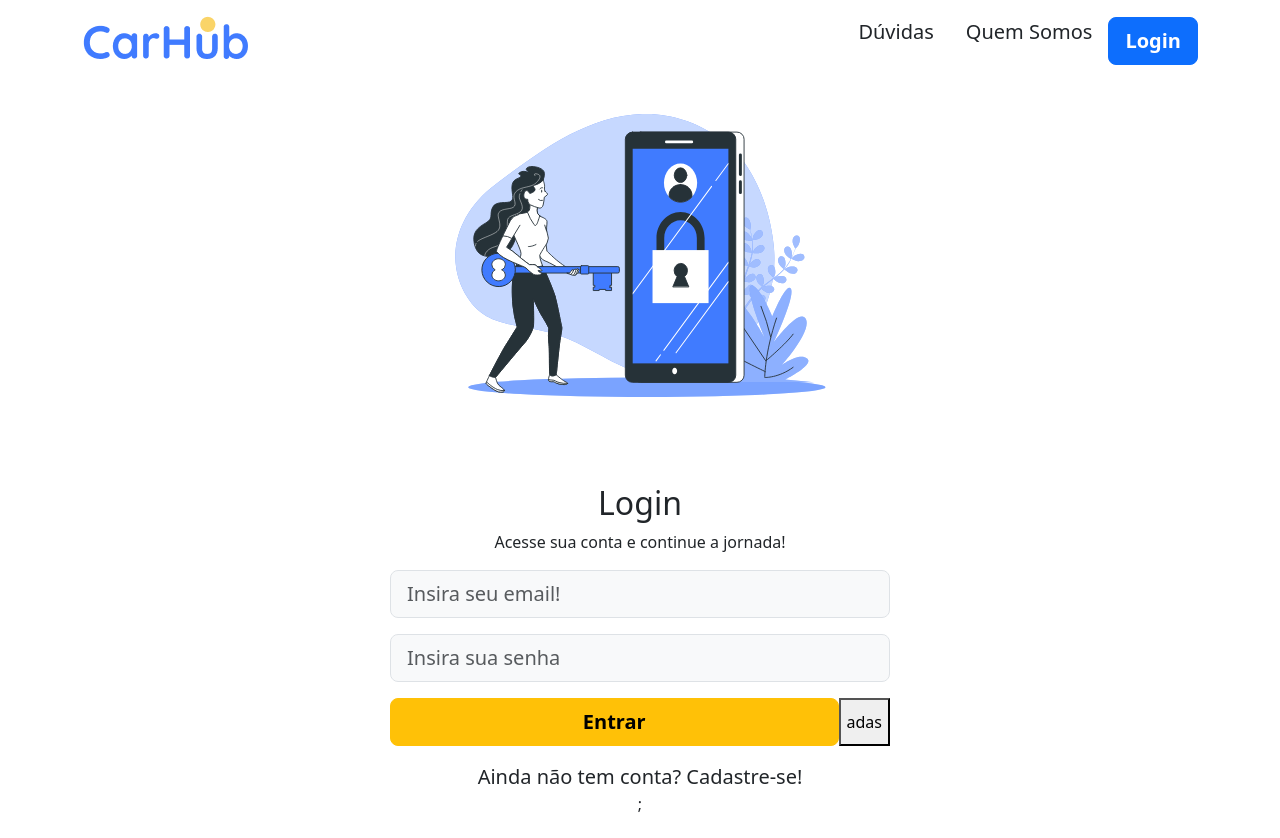
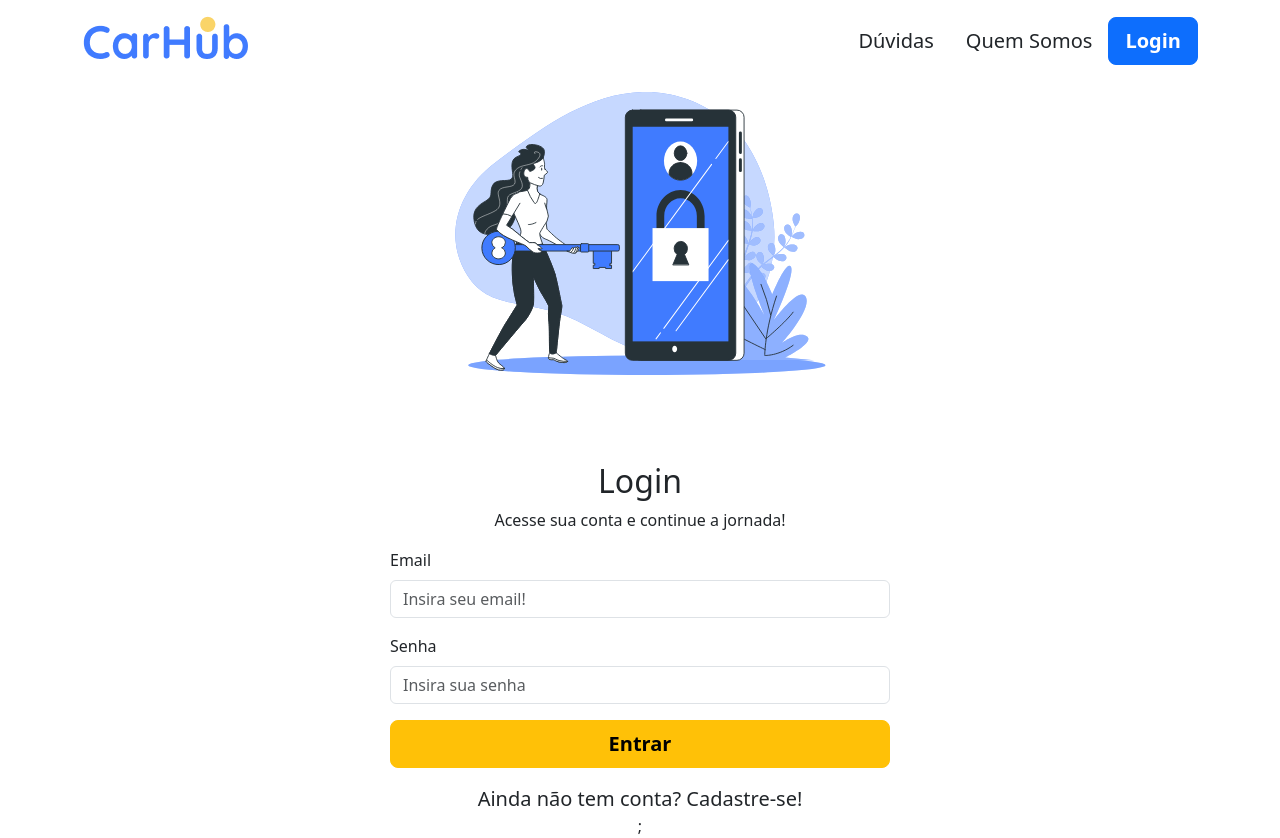
Before and after one commit to clemeson/carhub, a React (Vite) app in the folder frontend/: page /auth/login in a window 1280 px wide. Before the commit the page ends 816 px from the top, so only its background shows below. Built offline with nearby package versions, Linux system fonts and the light colour scheme.

Commit message:
feat: page findCar

```diff
--- a/frontend/src/components/Footer/index.jsx
+++ b/frontend/src/components/Footer/index.jsx
@@ -0,0 +1,49 @@
+import React from 'react';
+
+// import { Container } from './styles';
+
+function Footer() {
+  return (
+    <footer className="d-flex flex-wrap justify-content-between align-items-center py-3  border-top ">
+      <div className="col-md-4 d-flex align-items-center">
+        <a
+          href="/"
+          className="mb-3 me-2 mb-md-0 text-body-secondary text-decoration-none lh-1"
+        >
+          <svg className="bi" width="30" height="24">
+            <img src={''}></img>
+          </svg>
+        </a>
+        <span className="mb-3 mb-md-0 text-body-secondary">
+          © 2024 ETE - Jurandir Bezerra Lins, Inc - CarHub Corporation
+        </span>
+      </div>
+
+      <ul className="nav col-md-4 justify-content-end list-unstyled d-flex">
+        <li className="ms-3">
+          <a className="text-body-secondary" href="#">
+            <svg className="bi" width="24" height="24">
+              <img src={''}></img>
+            </svg>
+          </a>
+        </li>
+        <li className="ms-3">
+          <a className="text-body-secondary" href="#">
+            <svg className="bi" width="24" height="24">
+              <img src={''}></img>
+            </svg>
+          </a>
+        </li>
+        <li className="ms-3">
+          <a className="text-body-secondary" href="#">
+            <svg className="bi" width="24" height="24">
+              <img src={''}></img>
+            </svg>
+          </a>
+        </li>
+      </ul>
+    </footer>
+  );
+}
+
+export default Footer;
--- a/frontend/src/components/Forms/FormLogin/index.jsx
+++ b/frontend/src/components/Forms/FormLogin/index.jsx
@@ -2,22 +2,51 @@ import AnchorLink from '../../AnchorLink';
 import { useEffect, useState } from 'react';
 import Button from '../../Button';
 import { showToast } from '../../../service/ToastService';
+import InputComponent from '../../InputComponent';
+import { Fetch } from '../../../service/Fetch';
 function FormLogin({ title, subTitle }) {
   const [screenWidth, setScreenWidth] = useState(window.innerWidth);
   const [screenHeight, setScreenHeight] = useState(window.innerHeight);
+
+  const [email, setEmail] = useState('');
+  const [password, setPasswrod] = useState('');
+  const [emailValidate, setEmailValidated] = useState(null);
+
   useEffect(() => {
     const handleResize = () => {
       setScreenWidth(window.innerWidth);
       setScreenHeight(window.innerHeight);
     };
-
     window.addEventListener('resize', handleResize);
     return () => window.removeEventListener('resize', handleResize);
   }, []);
 
-  const handleToast = (e) => {
+  const handleInputEmail = (e) => {
+    const emailValue = e.target.value;
+    setEmail(emailValue);
+
+    // Validação de email usando regex
+    const emailRegex = /^\w+([\.-]?\w+)*@\w+([\.-]?\w+)*(\.\w{2,3})+$/;
+    if (!emailRegex.test(emailValue)) {
+      setEmailValidated(false);
+    } else {
+      setEmailValidated(true);
+    }
+  };
+
+  const handleInputPassword = (e) => {
+    //
+    setPasswrod(e.target.value);
+  };
+
+  const handleFetch = (e) => {
     e.preventDefault();
-    showToast('success');
+
+    if (emailValidate == true) {
+      Fetch('/auth/login', { email: email, password: password });
+    } else {
+      showToast('error', 'Insira um email válido!');
+    }
   };
 
   return (
@@ -25,44 +54,34 @@ function FormLogin({ title, subTitle }) {
       <div
         style={{
           width: screenWidth * 0.9, // 80% da largura da tela
-          // Altura da tela menos 100px
           maxWidth: '500px',
           maxHeight: '600px',
         }}
       >
         <h2 className="text-center text-dark">{title}</h2>
         <p className="text-center text-dark ">{subTitle}</p>
-
         <form>
-          <div className="mb-3 input-group-lg">
-            <input
-              type="email"
-              className="form-control bg-light"
-              id="email"
-              placeholder="Insira seu email!"
-            />
+          <InputComponent
+            type="email"
+            label="Email"
+            placeholder="Insira seu email!"
+            handleChange={handleInputEmail}
+          />
+          <InputComponent
+            type="password"
+            label="Senha"
+            placeholder="Insira sua senha"
+            handleChange={handleInputPassword}
+          />
+          <div className=" d-flex justify-content-center d-flex justify-content-end">
+            <Button color="warning" text="Entrar" handleClick={handleFetch} />
           </div>
-          <div className="mb-3 input-group-lg">
-            <input
-              type="password"
-              className="form-control bg-light"
-              id="password"
-              placeholder="Insira sua senha"
-            />
-          </div>
-          <div className=" d-flex justify-content-center d-flex justify-content-end">
-            <Button color="warning" text="Entrar" handleClick={''}>
-              {' '}
-            </Button>
-            <button onClick={handleToast}>adas</button>
-          </div>{' '}
         </form>
-
         <div className="text-center mt-3">
           <AnchorLink
             text={'Ainda não tem conta? Cadastre-se!'}
             to={'/auth/signup'}
-          ></AnchorLink>
+          />
         </div>
       </div>
     </div>
--- a/frontend/src/components/Header/index.jsx
+++ b/frontend/src/components/Header/index.jsx
@@ -29,7 +29,7 @@ function Header() {
           </button>
 
           <div className="collapse navbar-collapse " id="navbarNav">
-            <ul className="navbar-nav gap-3 w-100 justify-content-end">
+            <ul className="navbar-nav gap-3 w-100 justify-content-end align-items-center">
               <li className="nav-item">
                 {' '}
                 <AnchorLink text="Dúvidas" to="/questions"></AnchorLink>
--- a/frontend/src/components/InputField/index.jsx
+++ b/frontend/src/components/InputComponent/index.jsx
@@ -1,8 +1,9 @@
-const InputComponent = (label, placeholder, handleChange) => {
+const InputComponent = ({ label, placeholder, handleChange, type }) => {
   return (
     <div className="mb-3">
       <label className="form-label">{label}</label>
       <input
+        type={type}
         className="form-control"
         placeholder={placeholder}
         onChange={handleChange}
--- a/frontend/src/pages/Home/index.jsx
+++ b/frontend/src/pages/Home/index.jsx
@@ -4,6 +4,7 @@ import match from '../../assets/match.svg';
 import car1 from '../../assets/car1.svg';
 import { useNavigate } from 'react-router-dom'; // Add this import
 import Button from '../../components/Button';
+import Footer from '../../components/Footer';
 
 function Home() {
   const navigate = useNavigate(); // Add this hook
@@ -157,7 +158,7 @@ function Home() {
           </div>
           <div className="mt-3 pt-3 order-md-2">
             {' '}
-            <h1 className="text-center  text-white">
+            <h1 className="text-center  text-white fw-bold">
               A chave da liberdade está na palma da sua mão:
             </h1>
             <h3 className="text-white text-center ">
@@ -165,21 +166,18 @@ function Home() {
               Alugue fácil e rápido com apenas alguns cliques!
             </h3>
             <div className="d-flex gap-5 justify-content-center">
-              <Button
-                text={'Buscar um carro!'}
-                color={'warning'}
-                handleClick={handleButtonGetCars}
-              ></Button>
-
-              <Button
-                text={'Publicar um carro!'}
-                color={'warning'}
-                handleClick={handleButtonPublishCars}
-              ></Button>
+              <div className="w-50 align-items-start">
+                <Button
+                  text={'Encontrar um carro perfeito!'}
+                  color={'warning'}
+                  handleClick={handleButtonPublishCars}
+                ></Button>
+              </div>
             </div>
           </div>
         </section>
       </div>
+      <Footer></Footer>
     </>
   );
 }
--- a/frontend/src/pages/SearchCars/index.jsx
+++ b/frontend/src/pages/SearchCars/index.jsx
@@ -1,7 +1,46 @@
 // import { Container } from './styles';
+import findCar from '../../assets/findcar.svg';
+import { useState } from 'react';
+import InputComponent from '../../components/InputComponent';
+import Button from '../../components/Button';
 
 function SearchCars() {
-  return <h1>Search Cars</h1>;
+  const [inputValue, setInputValue] = useState('');
+  const handleSearchCarInput = (e) => {
+    e.preventDefault();
+
+    setInputValue(e.target.value);
+  };
+
+  return (
+    <>
+      <div className="container calc-vh-100 align-items-center d-flex flex-column pt-5">
+        <div className="w-50">
+          {' '}
+          <img
+            className="w-100"
+            style={{ maxWidth: '450px' }}
+            src={findCar}
+            alt="Carro 1"
+            data-aos="flip-left"
+          />
+        </div>
+
+        <div className="w-75 mx-auto my-2">
+          <InputComponent
+            label={'Buscar...'}
+            type={'text'}
+            placeholder={'Econtre o carro perfeito, perto de voce!'}
+            handleChange={handleSearchCarInput}
+          ></InputComponent>
+        </div>
+
+        <div className="w-75 my-2">
+          <Button color={'warning'} text={'Buscar'}></Button>
+        </div>
+      </div>
+    </>
+  );
 }
 
 export default SearchCars;
--- a/frontend/src/pages/auth/Login/index.jsx
+++ b/frontend/src/pages/auth/Login/index.jsx
@@ -1,6 +1,7 @@
 // import { Container } from './styles';
 import loginImg from '../../../assets/login.svg';
 import FormLogin from '../../../components/Forms/FormLogin';
+import { Fetch } from '../../../service/Fetch';
 function Login() {
   return (
     <div className="calc-vh-100 d-flex justify-content-center align-items-center flex-column">
--- a/frontend/src/service/Fetch/index.jsx
+++ b/frontend/src/service/Fetch/index.jsx
@@ -3,8 +3,9 @@ import toast from 'react-hot-toast';
 import api from './api'; // Importa a instância do axios
 
 export const Fetch = (endpoint, JSON, setDataResponse) => {
+  console.log(JSON);
   toast.promise(
-    api.get('/endpoint'), // Substitua pelo endpoint desejado
+    api.post(endpoint), // Substitua pelo endpoint desejado
     {
       loading: 'Carregando...',
       success: (response) => {
```
